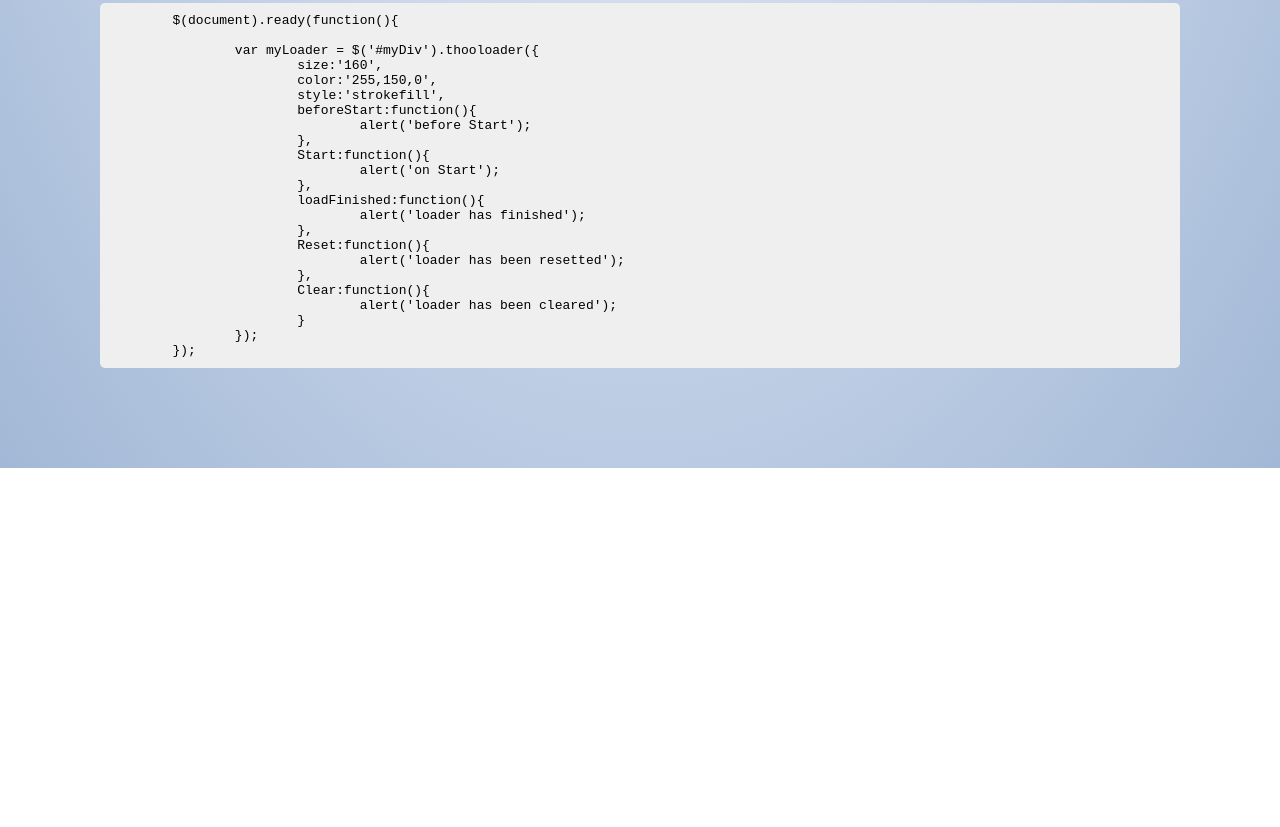
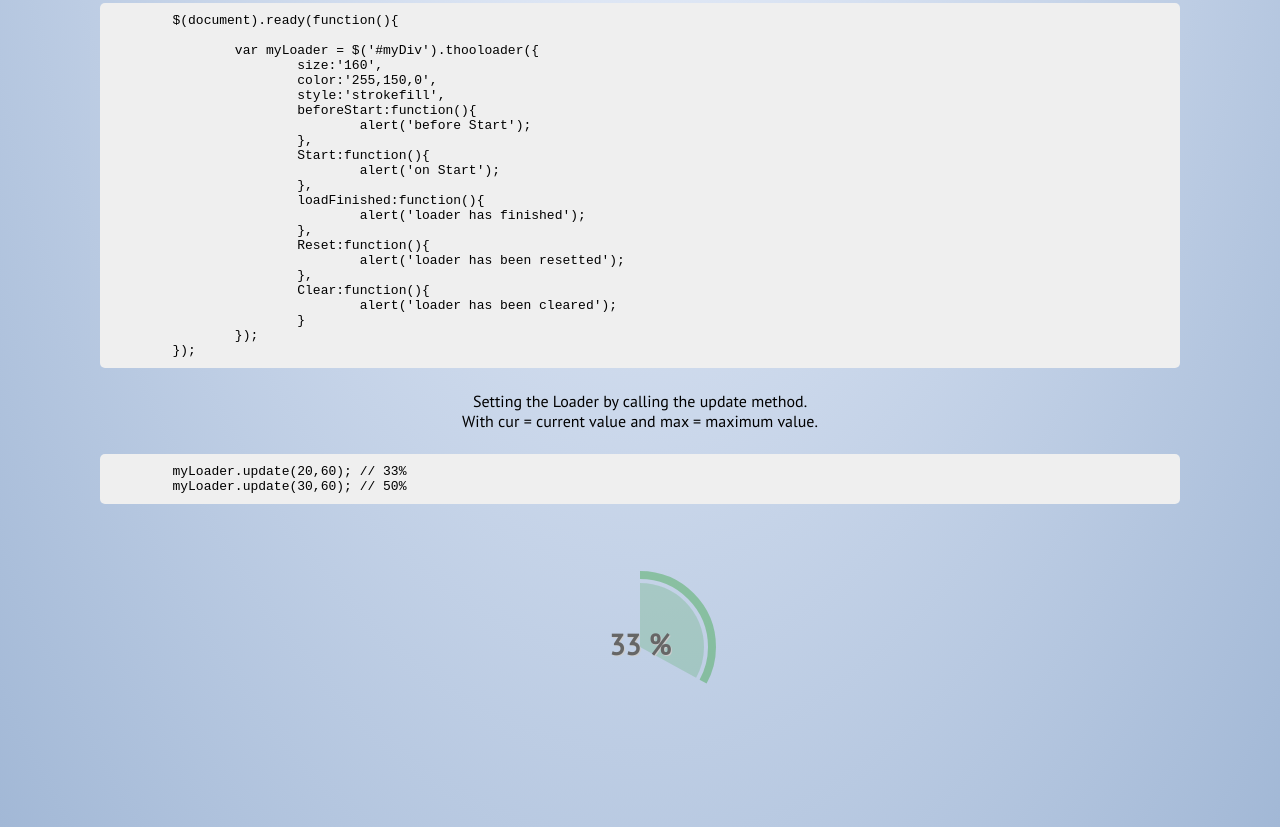
Before and after one commit to thooyork/thooLoader, a plain HTML site: page index.html in a window 1280 px wide. Shown: the part 1771-2598 px from the top of the page. Before the commit the page ends 2239 px from the top, so only its background shows below. Drawn offline with nearby package versions, Linux system fonts and the light colour scheme.

Commit message:
update method example

```diff
--- a/index.html
+++ b/index.html
@@ -111,24 +111,23 @@
 </pre>
 
 
+<p>
+	Setting the Loader by calling the update method.<br/>With cur = current value and max = maximum value.
+</p>
 
+<pre class="prewell">
+	myLoader.update(20,60); // 33%
+	myLoader.update(30,60); // 50%
+</pre>
 
-
-<!--
-<div class="loadcontainer" id="load3">
-	<div class="msg" id="msg3"></div>
-</div>
-
-<div class="loadcontainer" id="load4">
-
-</div>
--->
+<div class="loadcontainer" id="updatemethod"></div>
 
 
 <script language="javascript" type="text/javascript" src="http://code.jquery.com/jquery-latest.min.js"></script>
 <script language="javascript" type="text/javascript" src="js/jquery.thooLoader.js"></script>
 <script language="javascript">
 	$(document).ready(function(){
+
 
 		var myloader2 = $('#load2').thooLoader({
 			size:'160',
@@ -249,71 +248,23 @@
     		}
 		}, 5);
 
-		});
-/*
 
-		var myloader4 = $('#load4').thooLoader({
-			size:'150',
-			color:'255,153,0',
-			style:'strokefill',
-			loadFinished:function(){
-				$('#msg4').html('Loader 4 finished !').show('slow');
-			},
-			percentageLoad:function(){
-				alert('20 % loaded');
-			}
 		});
 
 
-/*
 
-		var a=0,x=0,b=1200,c=750,d=900,e=5000;
+		var myloader8 = $('#updatemethod').thooLoader({
+			size:'160',
+			color:'0,150,0',
+			style:'strokefill'
+		});
 
-    	setTimeout(function init(){
-    		a+=2;
-    		myloader.update(a,b);
-
-    		//myloader3.update(a,b);
-    		if(a<b){
-       			setTimeout(init, 5);
-    		}
-		}, 5);
+		myloader8.update(20, 60);
 
 
 
-		setTimeout(function load(){
-    		a+=2;
-
-    		myloader2.update(a,c);
-    		//myloader3.update(a,b);
-    		if(a<c){
-       			setTimeout(load, 5);
-    		}
-		}, 5);
 
 
-		setTimeout(function load(){
-    		a+=2;
-
-    		myloader3.update(a,d);
-    		//myloader3.update(a,b);
-    		if(a<d){
-       			setTimeout(load, 5);
-    		}
-		}, 5);
-
-
-		setTimeout(function load(){
-    		x+=10;
-
-    		myloader4.update(x,e);
-    		//myloader3.update(a,b);
-    		if(x<e){
-       			setTimeout(load, 5);
-    		}
-		}, 5);
-
-*/
 
 	});
 </script>
```
